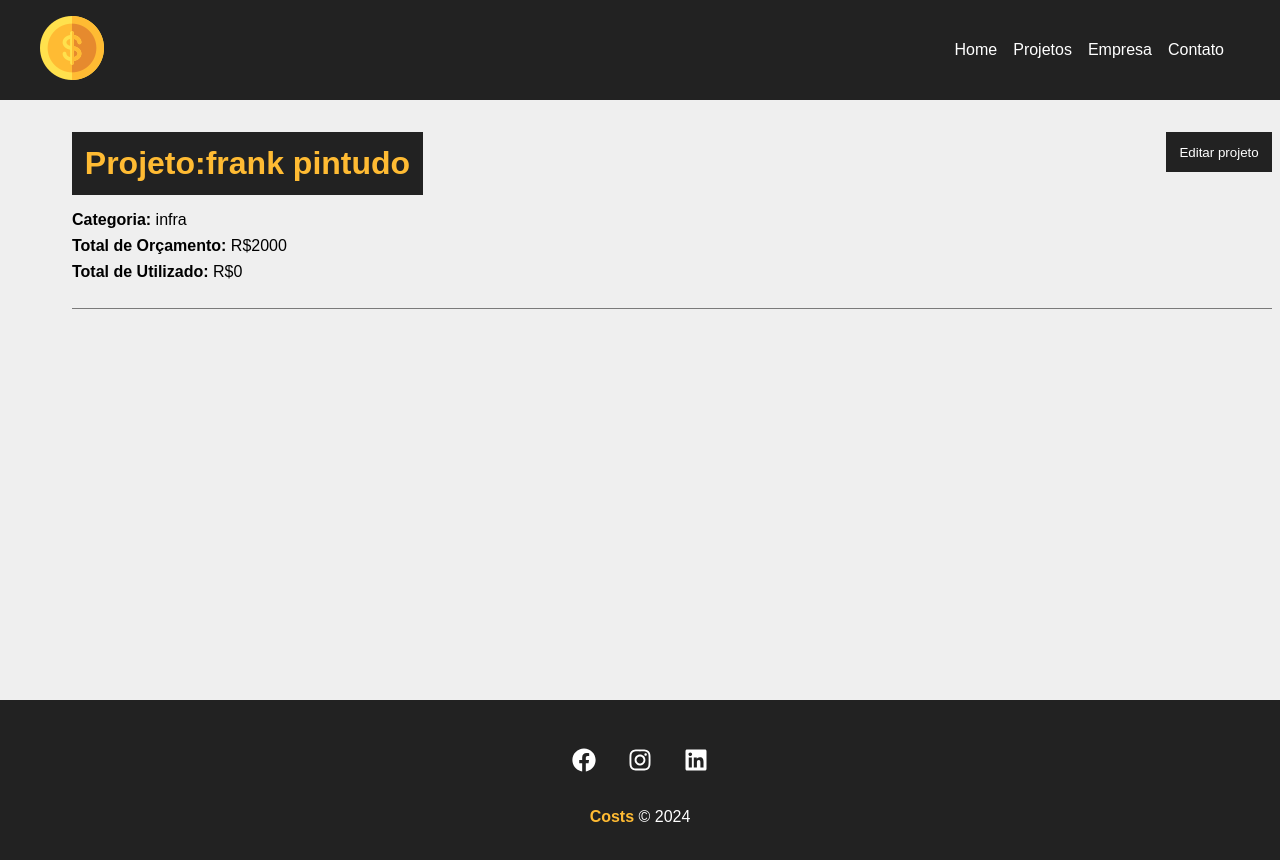
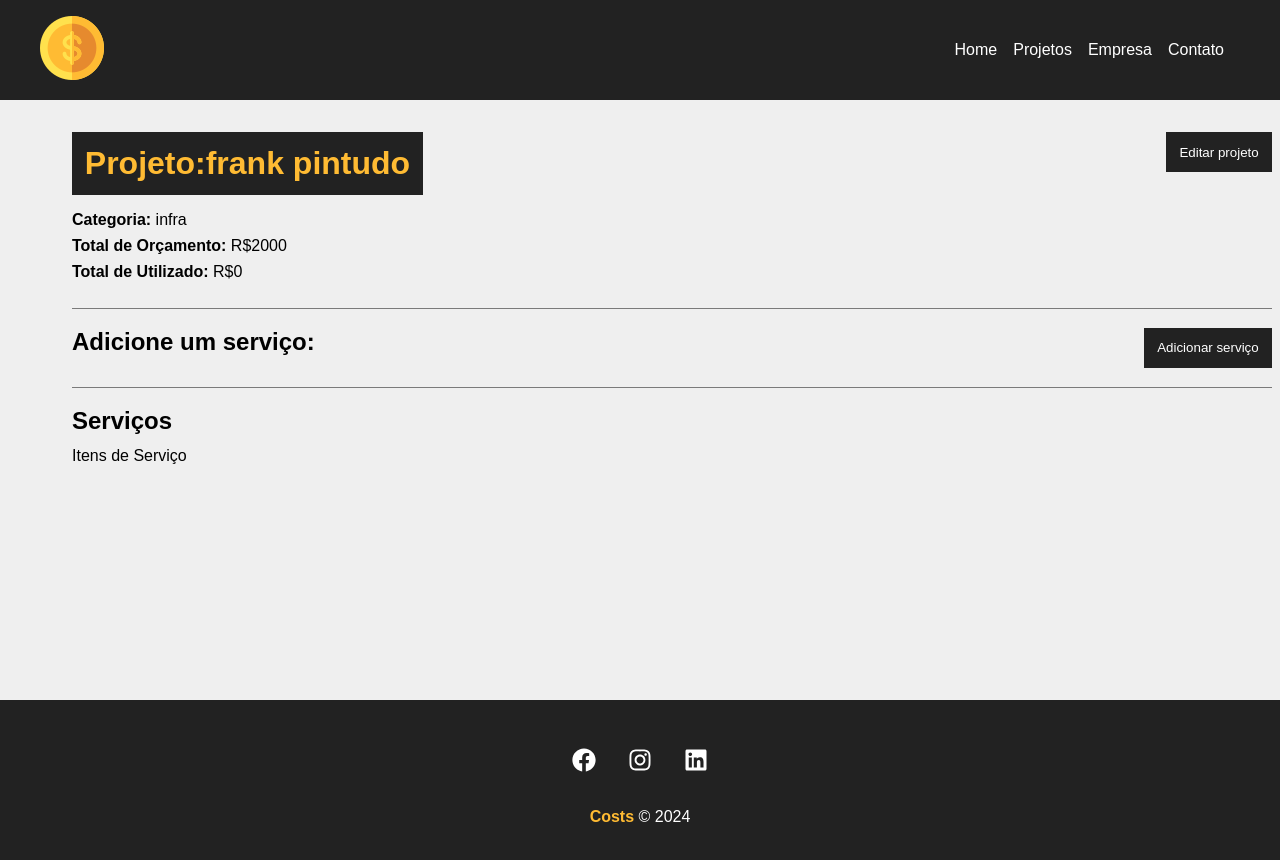
Before and after one commit to FrankFreitas/Costs, a React (Create React App) app: page /project/1735 in a window 1280 px wide. Shown: the top 860 px of the page. Built offline with nearby package versions, Linux system fonts and the light colour scheme; data requests are answered from the project's data file.

Commit message:
criando área de projetos

```diff
--- a/src/components/pages/Project.js
+++ b/src/components/pages/Project.js
@@ -1,6 +1,6 @@
 import styles from './Project.module.css'
 
-import {  useParams } from 'react-router-dom'
+import { useParams } from 'react-router-dom'
 import { useState, useEffect } from 'react'
 import Loading from '../layout/Loading'
 import Container from '../layout/Container'
@@ -13,6 +13,7 @@
     const { id } = useParams()
     const [project, setProject] = useState([])
     const [showProjectForm, setShowProjectForm] = useState(false)
+    const [showServiceForm, setShowServiceForm] = useState(false)
     const [message, setMessage] = useState()
     const [type, setType] = useState()
 
@@ -33,6 +34,8 @@
     }, [id])
 
     function editPost(project) {
+        setMessage('')
+
         //budget validation
         if (project.budget < project.cost) {
             //message
@@ -62,12 +65,17 @@
     function toggleProjectForm() {
         setShowProjectForm(!showProjectForm)
     }
+
+    function toggleServiceForm() {
+        setShowServiceForm(!showServiceForm)
+    }
+
     return (
         <>
             {project.name ? (
                 <div className={styles.project_details}>
                     <Container customClass='column'>
-                        {message && <Message type= {type} msg={message}/>}
+                        {message && <Message type={type} msg={message} />}
                         <div className={styles.details_container}>
                             <h1>Projeto:{project.name}</h1>
                             <button className={styles.btn} onClick={toggleProjectForm}>
@@ -94,6 +102,24 @@
                                 </div>
                             )}
                         </div>
+                        <div className={styles.service_form_container}>
+                            <h2>Adicione um serviço:</h2>
+                            <button className={styles.btn} onClick={toggleServiceForm}>
+                                {!showServiceForm ? "Adicionar serviço" : "Fechar"}
+                            </button>
+                            <div className={styles.project_info}>
+                                {showServiceForm && (
+                                    <div>
+                                        formulário do servico
+                                    </div>
+                                )
+                                }
+                            </div>
+                        </div>
+                        <h2>Serviços</h2>
+                        <Container customClass='start'>
+                            <p>Itens de Serviço</p>
+                        </Container>
                     </Container>
                 </div>
 
```
